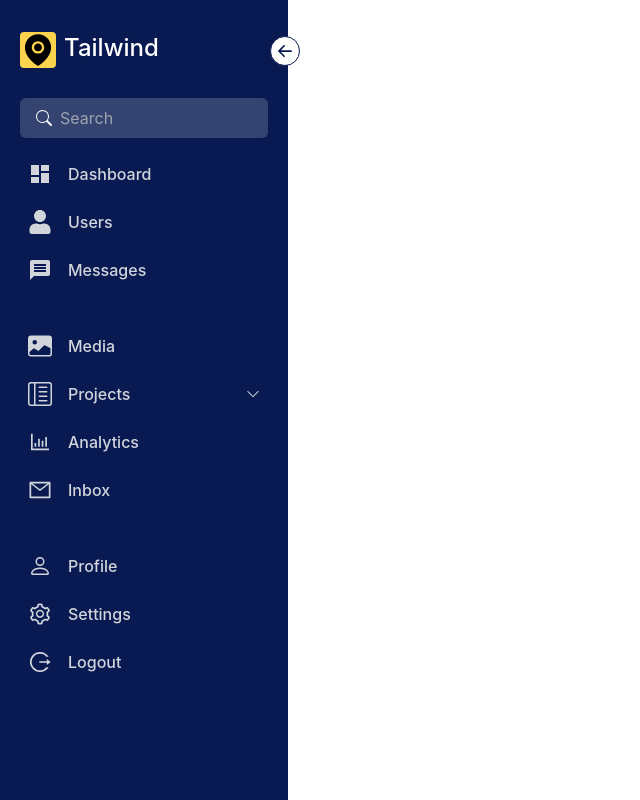
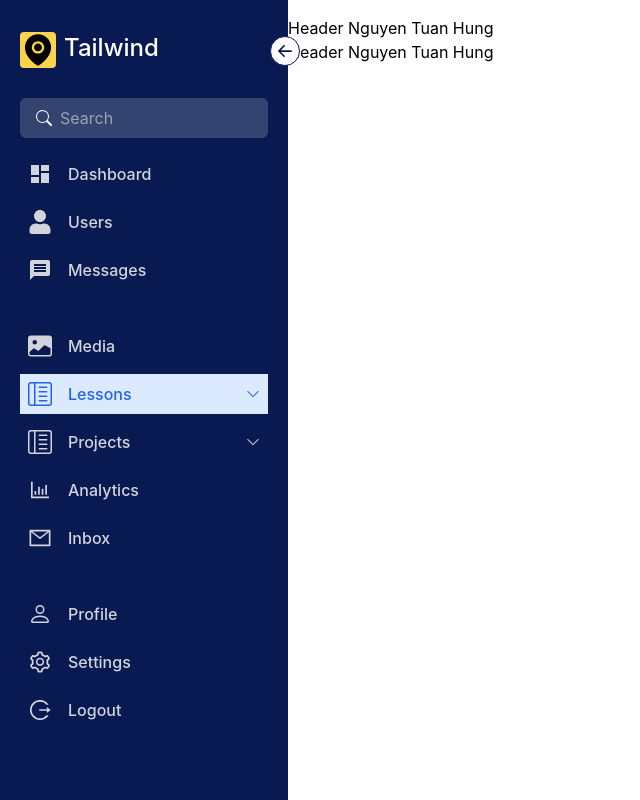
Before and after one commit to nguyentuanhung123/React-hook-co-ban-duocmmo, a React (Create React App) app: page /lessons/bai108CustomHook in a window 1280 px wide. Shown: the whole page, without its empty margins (0-640 px from the left). Built offline with nearby package versions, Linux system fonts and the light colour scheme.

Commit message:
add bai107-bai108

```diff
--- a/src/App.js
+++ b/src/App.js
@@ -10,6 +10,8 @@ import Inbox from './pages/Inbox';
 import Media from './pages/Media';
 import Messages from './pages/Messages'
 import Logout from './pages/Logout';
+import RuleOfHook from './pages/bai107Rerender/RuleOfHook';
+import Total from './pages/bai108CustomHook/Total';
 
 
 function App() {
@@ -27,6 +29,8 @@ function App() {
             <Route path='/media' element={<Media />}></Route>
             <Route path='/messages' element={<Messages />}></Route>
             <Route path='/logout' element={<Logout />}></Route>
+            <Route path='/lessons/bai107Rerender' element={<RuleOfHook />}></Route>
+            <Route path='/lessons/bai108CustomHook' element={<Total />}></Route>
           </Routes>
         </Sidebar>
       </Router>
--- a/src/components/Sidebar.jsx
+++ b/src/components/Sidebar.jsx
@@ -36,11 +36,12 @@ const Sidebar = ({ children }) => {
     }, [location.pathname]);
 
     useEffect(() => {
+        //console.log(isTablet);
         if (isTablet) {
             //mobile
             setIsOpen(false);
         } else {
-            //Laptop
+            // tablet or larger
             setIsOpen(true);
         }
     }, [isTablet]);
@@ -90,6 +91,16 @@ const Sidebar = ({ children }) => {
         { title: "messages", icon: <MdMessage />, path: "/messages" },
         { title: "media", spacing: true, icon: <BsFillImageFill />, path: "/media" },
         {
+            title: "lessons",
+            icon: <BsReverseLayoutTextSidebarReverse />,
+            submenu: true,
+            submenuItems: [
+                { title: "Bai106 Batching", path: "/lessons/bai106Batching" },
+                { title: "Bai107 Rerender", path: "/lessons/bai107Rerender" },
+                { title: "Bai108 CustomHook", path: "/lessons/bai108CustomHook" }
+            ]
+        },
+        {
             title: "projects",
             icon: <BsReverseLayoutTextSidebarReverse />,
             submenu: true,
@@ -110,15 +121,15 @@ const Sidebar = ({ children }) => {
         <div className="flex">
             <div
                 onClick={() => setIsOpen(false)}
-                className={`md:hidden fixed inset-0 max-h-screen z-[998] bg-black/50
-                ${isOpen ? "block" : "hidden"}`}>
+                className={`fixed inset-0 max-h-screen z-[998] bg-black/50
+                ${isOpen ? "block" : "hidden"}
+                ${isTablet ? null : "hidden"}`}>
             </div>
             <motion.div
                 variants={Sidebar_animation}
                 initial={{ x: isTablet ? -250 : 0 }}
                 animate={isOpen ? "open" : "closed"}
-                className={`bg-dark-purple h-screen p-5 pt-8 duration-300 md:relative fixed z-[999] w-[18rem]`}>
-
+                className={`bg-dark-purple h-screen p-5 pt-8 duration-300 ${isTablet ? "fixed" : "relative"} z-[999] w-[18rem]`}>
                 <BsArrowLeftShort
                     className={`bg-white text-dark-purple text-3xl
             rounded-full absolute -right-3 top-9 border
@@ -139,7 +150,7 @@ const Sidebar = ({ children }) => {
                     {
                         Menus.map((menu, index) => {
                             return (
-                                <>
+                                <div key={menu.title}>
                                     <Link key={menu.title} to={menu.path} className={`text-gray-300 text-sm flex items-center gap-x-4 cursor-pointer p-2 capitalize
                                   hover:bg-light-white hover:border-r-solid hover:border-r-4 hover:border-r-[#fff] hover:ease-in-expo duration-200
                                     ${menu.spacing ? "mt-9" : "mt-2"}
@@ -171,13 +182,13 @@ const Sidebar = ({ children }) => {
                                             </ul>
                                         )
                                     }
-                                </>
+                                </div>
                             )
                         })
                     }
                 </ul>
             </motion.div>
-            <div className="m-3 md:hidden" onClick={() => setIsOpen(true)}>
+            <div className={`m-3 ${isTablet ? "inline-block" : "hidden"} `} onClick={() => setIsOpen(true)}>
                 <MdMenu size={25} />
             </div>
             <main className="max-w-5xl flex-1 mx-auto py-4">
--- a/src/index.js
+++ b/src/index.js
@@ -6,9 +6,7 @@ import reportWebVitals from './reportWebVitals';
 
 const root = ReactDOM.createRoot(document.getElementById('root'));
 root.render(
-  <React.StrictMode>
-    <App />
-  </React.StrictMode>
+  <App />
 );
 
 // If you want to start measuring performance in your app, pass a function
--- /dev/null
+++ b/src/pages/bai107Rerender/RuleOfHook.jsx
@@ -0,0 +1,26 @@
+import React, { useEffect, useState } from "react";
+
+const RuleOfHook = () => {
+
+    const [name, setName] = useState("Mary");
+
+    console.log("render");
+    // Sẽ chạy lần đầu ngay khi màn hình được render
+    // sẽ chạy lần 2 nếu bấm nút change Name lần 1
+    // sẽ chạy lần 3 nếu bấm nút change Name lần 2 do không biết ta đang set state hay re-render
+
+    useEffect(() => {
+        console.log("re-render");
+        // sẽ chỉ chạy 2 lần do ta chỉ đổi name đúng 1 lần khi click mà không đổi giá trị cũ
+    })
+
+    return (
+        <>
+            <div className="title">RuleOfHook</div>
+            <p>{name}</p>
+            <button onClick={() => setName("Alex")}>Change Name</button>
+        </>
+    )
+}
+
+export default RuleOfHook;
--- /dev/null
+++ b/src/pages/bai108CustomHook/Cart.jsx
@@ -0,0 +1,23 @@
+import React, { useState } from "react";
+import { useEffect } from "react";
+import { getUser } from "./api";
+import useUser from "./useUser";
+
+const Cart = () => {
+    // const [user, setUser] = useState("")
+
+    // // call api by using useEffect
+    // useEffect(() => {
+    //     getUser().then((res) => {
+    //         setUser(res.data)
+    //     })
+    // }, [])
+
+    const { user } = useUser();
+
+    return (
+        <div className="title">Header {' '} <span>{user?.name}</span></div>
+    )
+}
+
+export default Cart;
--- /dev/null
+++ b/src/pages/bai108CustomHook/Header.jsx
@@ -0,0 +1,23 @@
+import React, { useState } from "react";
+import { useEffect } from "react";
+import { getUser } from "./api";
+import useUser from "./useUser";
+
+const Header = () => {
+    // const [user, setUser] = useState("")
+
+    // // call api by using useEffect
+    // useEffect(() => {
+    //     getUser().then((res) => {
+    //         setUser(res.data)
+    //     })
+    // }, [])
+
+    const { user } = useUser();
+
+    return (
+        <div className="title">Header {' '} <span>{user?.name}</span></div>
+    )
+}
+
+export default Header;
--- /dev/null
+++ b/src/pages/bai108CustomHook/Total.jsx
@@ -0,0 +1,14 @@
+import React from "react";
+import Header from "../bai108CustomHook/Header.jsx"
+import Cart from "../bai108CustomHook/Cart.jsx"
+
+const Total = () => {
+    return (
+        <>
+            <Header />
+            <Cart />
+        </>
+    )
+}
+
+export default Total;
--- /dev/null
+++ b/src/pages/bai108CustomHook/api.js
@@ -0,0 +1,13 @@
+export const getUser = () =>
+    new Promise((resolve, reject) => {
+        setTimeout(() => {
+            resolve({
+                data: {
+                    name: "Nguyen Tuan Hung",
+                    age: 22,
+                    address: "Ha Noi"
+                },
+                status: 200
+            });
+        }, 2000);
+    });
--- /dev/null
+++ b/src/pages/bai108CustomHook/useUser.jsx
@@ -0,0 +1,19 @@
+import React, { useState } from "react";
+import { useEffect } from "react";
+import { getUser } from "./api";
+
+const useUser = () => {
+
+    const [user, setUser] = useState("")
+
+    // call api by using useEffect
+    useEffect(() => {
+        getUser().then((res) => {
+            setUser(res.data)
+        })
+    }, [])
+
+    return { user }
+}
+
+export default useUser;
```
